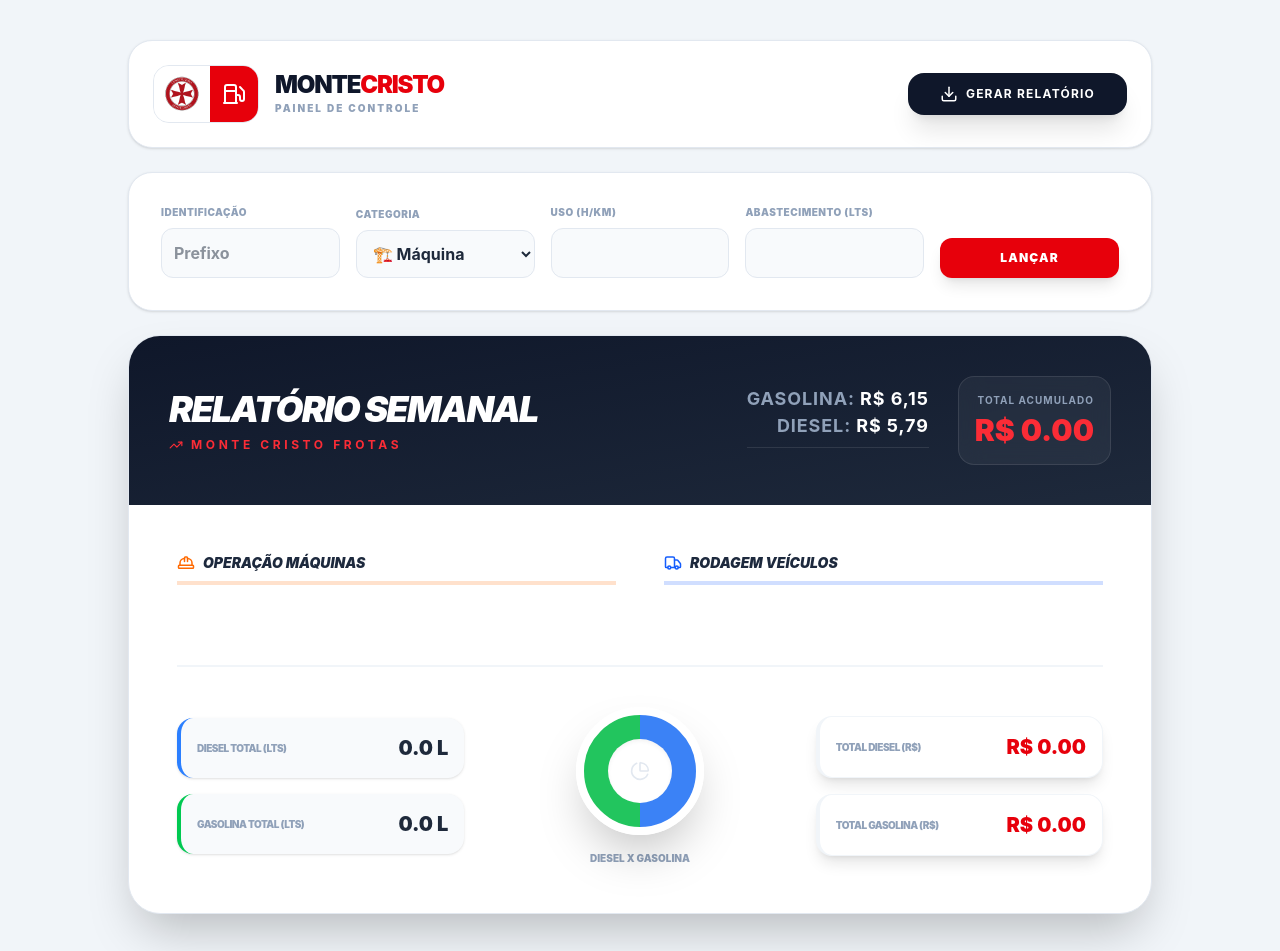
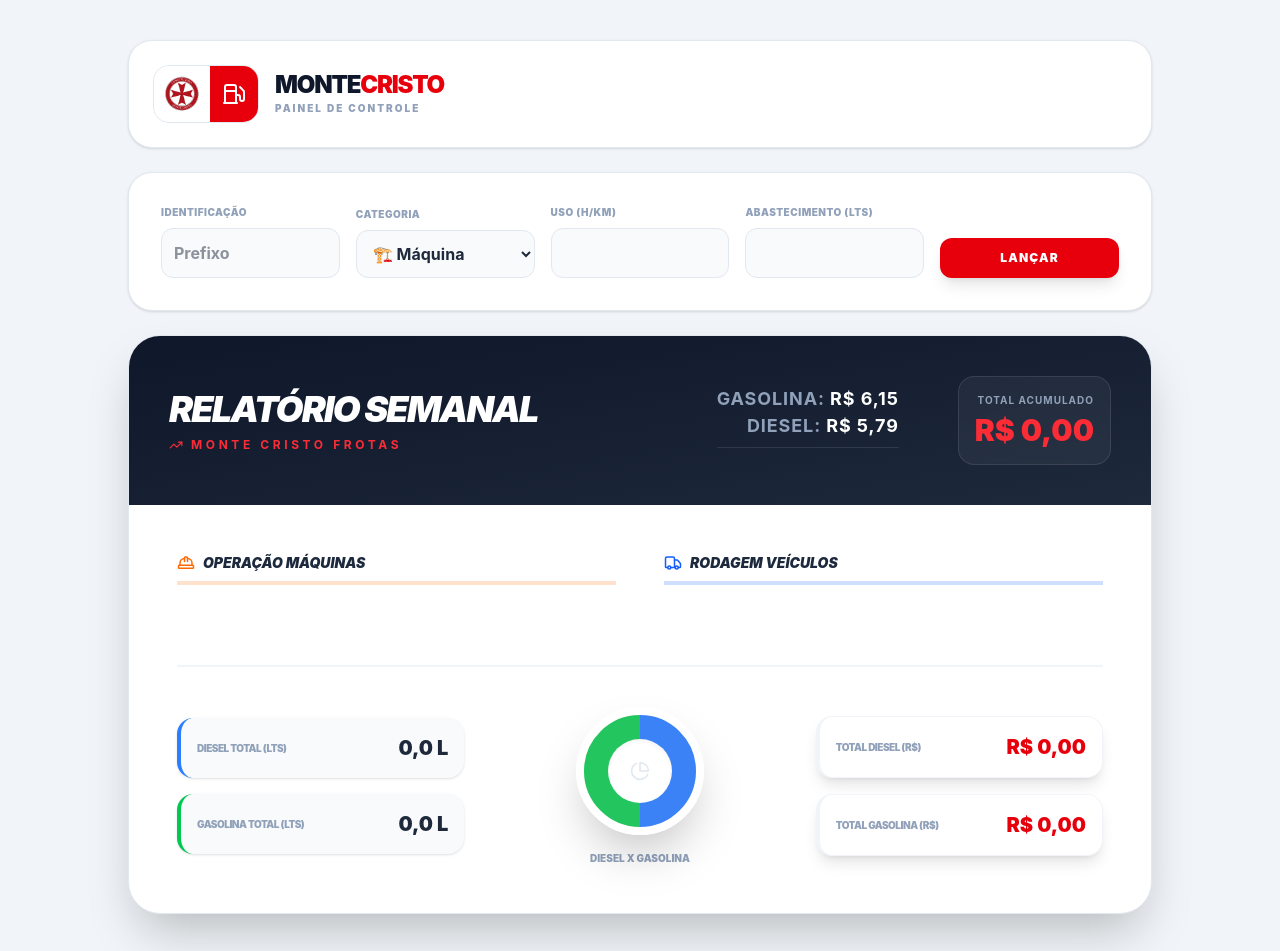
Before and after one commit to RockNicolas/Gest-o-Frota, a React (Vite) app: page / in a window 1280 px wide. Shown: the top 951 px of the page. Built offline with nearby package versions, Linux system fonts and the light colour scheme.

Commit message:
Aplcando mascara em numbers

```diff
--- a/src/App.jsx
+++ b/src/App.jsx
@@ -13,7 +13,6 @@ function App() {
   });
 
   const [form, setForm] = useState({ nome: '', tipo: 'Diesel', categoria: 'Máquina', valor: 0, litros: 0 });
-
   const [isModalOpen, setIsModalOpen] = useState(false);
   const [itemEditando, setItemEditando] = useState(null);
 
@@ -31,15 +30,46 @@ function App() {
   const remover = (id) => setRegistros(registros.filter(r => r.id !== id));
 
   const abrirEdicao = (item) => {
-    setItemEditando({ ...item });
+    setItemEditando({
+      ...item,
+      custo: formatarMoedaBR(item.custo)
+    });
     setIsModalOpen(true);
   };
 
   const salvarEdicao = () => {
-    const novaLista = registros.map(r => r.id === itemEditando.id ? { ...itemEditando, custo: Number(itemEditando.custo) } : r);
+    const novaLista = registros.map(r =>
+      r.id === itemEditando.id
+        ? {
+            ...itemEditando,
+            custo: stringParaNumero(itemEditando.custo),
+            valor: Number(itemEditando.valor),
+            litros: Number(itemEditando.litros)
+          }
+        : r
+    );
     setRegistros(novaLista);
     setIsModalOpen(false);
   };
+
+const formatarMoedaBR = (valor) => {
+  const n = Number(valor);
+  if (isNaN(n)) return "0,00";
+  return n.toLocaleString('pt-BR', { minimumFractionDigits: 2, maximumFractionDigits: 2 });
+};
+
+const aplicarMascaraDinheiro = (valor) => {
+  let v = String(valor).replace(/\D/g, "");
+  if (!v) return "0,00";
+  v = (Number(v) / 100).toLocaleString('pt-BR', { minimumFractionDigits: 2, maximumFractionDigits: 2 });
+  return v;
+};
+
+const stringParaNumero = (str) => {
+  if (typeof str === 'number') return str;
+  if (!str) return 0;
+  return Number(str.replace(/\./g, '').replace(',', '.'));
+};
 
   const maquinas = registros.filter(r => r.categoria === 'Máquina');
   const veiculos = registros.filter(r => r.categoria === 'Veículo');
@@ -84,9 +114,9 @@ function App() {
               <p className="text-slate-400 text-[10px] font-black uppercase tracking-[0.2em] mt-1">Painel de Controle</p>
             </div>
           </div>
-          <button onClick={gerarPDF} className="w-full md:w-auto bg-[#0F172A] hover:bg-black text-white px-8 py-3 rounded-2xl font-bold flex items-center justify-center gap-2 transition-all shadow-xl active:scale-95 uppercase text-xs tracking-widest text-center">
+        {/*<button onClick={gerarPDF} className="w-full md:w-auto bg-[#0F172A] hover:bg-black text-white px-8 py-3 rounded-2xl font-bold flex items-center justify-center gap-2 transition-all shadow-xl active:scale-95 uppercase text-xs tracking-widest text-center">
             <Download size={18}/> Gerar Relatório
-          </button>
+          </button> */}
         </div>
 
         <div className="bg-white p-8 rounded-3xl shadow-sm border border-slate-200 text-left">
@@ -127,7 +157,7 @@ function App() {
                 <TrendingUp size={14}/> Monte Cristo Frotas
               </div>
             </div>
-            <div className="flex flex-col mb-2 border-b border-white/10 pb-2 items-end -mr-45">
+            <div className="flex flex-col mb-2 border-b border-white/10 pb-2 items-end -mr-30">
               <p className="text-[18px] font-bold text-slate-400 uppercase tracking-wider">
                 Gasolina: <span className="text-white">R$ 6,15</span>
               </p>
@@ -137,7 +167,9 @@ function App() {
             </div>
             <div className="text-right bg-white/5 p-4 rounded-2xl border border-white/10 backdrop-blur-md">
               <p className="text-[10px] font-bold text-slate-400 uppercase tracking-widest mb-1">Total Acumulado</p>
-              <p className="text-3xl font-black text-red-500">R$ {totalGeral.toFixed(2)}</p>
+              <p className="text-3xl font-black text-red-500">
+                R$ {totalGeral.toLocaleString('pt-BR', { minimumFractionDigits: 2, maximumFractionDigits: 2 })}
+              </p>
             </div>
           </div>
 
@@ -187,11 +219,11 @@ function App() {
               <div className="space-y-4">
                 <div className="flex justify-between items-center bg-slate-50 p-4 rounded-2xl border-l-4 border-blue-500 shadow-sm">
                   <span className="text-[10px] font-black text-slate-400 uppercase tracking-tighter">Diesel Total (Lts)</span>
-                  <span className="font-black text-xl">{litrosDiesel.toFixed(1)} L</span>
+                  <span className="font-black text-xl">{litrosDiesel.toLocaleString('pt-BR', { minimumFractionDigits: 1 })} L</span>
                 </div>
                 <div className="flex justify-between items-center bg-slate-50 p-4 rounded-2xl border-l-4 border-green-500 shadow-sm">
                   <span className="text-[10px] font-black text-slate-400 uppercase tracking-tighter">Gasolina Total (Lts)</span>
-                  <span className="font-black text-xl">{litrosGasolina.toFixed(1)} L</span>
+                  <span className="font-black text-xl">{litrosGasolina.toLocaleString('pt-BR', { minimumFractionDigits: 1 })} L</span>
                 </div>
               </div>
 
@@ -208,11 +240,15 @@ function App() {
               <div className="space-y-4">
                 <div className="flex justify-between items-center bg-white p-4 rounded-2xl border-l-4 border-red-500 shadow-lg border border-slate-100">
                   <span className="text-[10px] font-black text-slate-400 uppercase tracking-tighter">Total Diesel (R$)</span>
-                  <span className="font-black text-xl text-red-600">R$ {custoDiesel.toFixed(2)}</span>
+                  <span className="font-black text-xl text-red-600">
+                    R$ {custoDiesel.toLocaleString('pt-BR', { minimumFractionDigits: 2, maximumFractionDigits: 2 })}
+                  </span>
                 </div>
                 <div className="flex justify-between items-center bg-white p-4 rounded-2xl border-l-4 border-red-600 shadow-lg border border-slate-100">
                   <span className="text-[10px] font-black text-slate-400 uppercase tracking-tighter">Total Gasolina (R$)</span>
-                  <span className="font-black text-xl text-red-600">R$ {custoGasolina.toFixed(2)}</span>
+                  <span className="font-black text-xl text-red-600">
+                    R$ {custoGasolina.toLocaleString('pt-BR', { minimumFractionDigits: 2, maximumFractionDigits: 2 })}
+                  </span>
                 </div>
               </div>
             </div>
@@ -237,11 +273,14 @@ function App() {
                   <DollarSign size={12}/> VALOR TOTAL EM DINHEIRO (R$)
                 </label>
                 <input
-                  type="number"
-                  step="0.001"
+                  type="text"
+                  step="0.01"
                   className="w-full bg-red-50 border border-red-100 p-4 rounded-2xl outline-none font-black text-2xl text-center text-red-600 focus:ring-2 focus:ring-red-500"
                   value={itemEditando.custo}
-                  onChange={e => setItemEditando({...itemEditando, custo: e.target.value})}
+                  onChange={e => setItemEditando({
+                    ...itemEditando,
+                    custo: aplicarMascaraDinheiro(e.target.value)
+                  })}
                 />
               </div>
 
```
